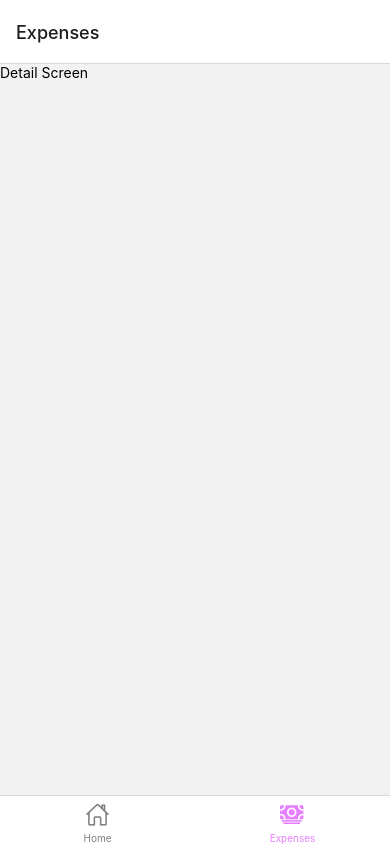
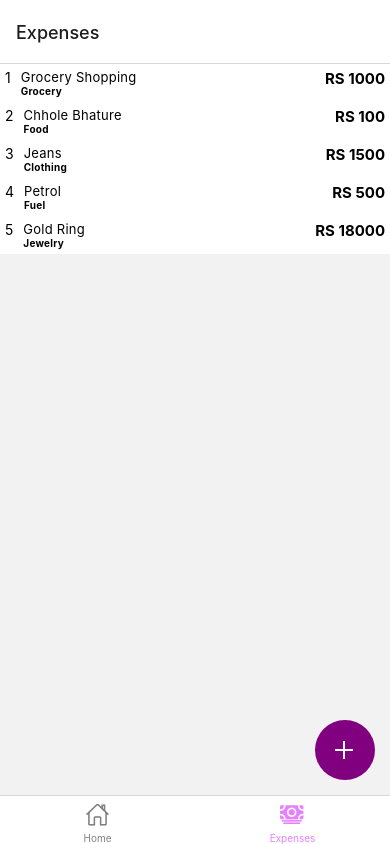
Before and after one commit to Piyush2255/Xpense, a React Native app: screen /Expenses in a window 390 px wide. Built offline with nearby package versions, Linux system fonts and the light colour scheme.

Commit message:
Added expense stack

```diff
--- a/routes/homeStack.js
+++ b/routes/homeStack.js
@@ -1,10 +1,22 @@
 import Home from '../screens/home';
-import Expense from '../screens/detail';
+import Expense from '../screens/expense';
+import AddExpense from '../screens/addExpense';
 import { NavigationContainer } from '@react-navigation/native';
 import { createBottomTabNavigator } from '@react-navigation/bottom-tabs';
+import { createNativeStackNavigator } from '@react-navigation/native-stack';
 import Ionicons from '@expo/vector-icons/Ionicons';
 
 const Tab = createBottomTabNavigator();
+const ExpenseStack=createNativeStackNavigator();
+
+function ExpenseStackScreen(){
+  return(
+    <ExpenseStack.Navigator>
+      <ExpenseStack.Screen name="Expenses" component={Expense}></ExpenseStack.Screen>
+      <ExpenseStack.Screen name="Add Expenses" component={AddExpense}></ExpenseStack.Screen>
+    </ExpenseStack.Navigator>
+  );
+}
 
 export default function Route() {
   return (
@@ -28,7 +40,7 @@ export default function Route() {
         })}
       >
         <Tab.Screen name='Home' component={Home} />
-        <Tab.Screen name='Expenses' component={Expense} />
+        <Tab.Screen name='Expenses' component={ExpenseStackScreen} options={{headerShown: false}}/>
       </Tab.Navigator>
     </NavigationContainer>
   );
--- /dev/null
+++ b/screens/addExpense.js
@@ -0,0 +1,10 @@
+import React from "react";
+import { StyleSheet, View, Text, FlatList, Button,Pressable } from "react-native";
+
+export default function AddExpense(){
+    return(
+        <View>
+            <Text>Add Expense</Text>
+        </View>
+    );
+}
--- a/screens/detail.js
+++ /dev/null
@@ -1,10 +0,0 @@
-import React from "react";
-import {StyleSheet,View,Text} from "react-native";
-
-export default function Detail(){
-    return(
-        <View>
-            <Text>Detail Screen</Text>
-        </View>
-    );
-}
--- /dev/null
+++ b/screens/expense.js
@@ -0,0 +1,109 @@
+import React from "react";
+import { StyleSheet, View, Text, FlatList, Button,Pressable } from "react-native";
+import Ionicons from '@expo/vector-icons/Ionicons';
+
+const DATA = [
+    {
+        id: "skjdfjekjfjasc",
+        title: "Grocery Shopping",
+        category: "Grocery",
+        amount: "1000"
+    },
+    {
+        id: "bvkreljfkwefvajdn",
+        title: "Chhole Bhature",
+        category: "Food",
+        amount: "100"
+    },
+    {
+        id: "kjvrjkjwenkjkjdvsdjz",
+        title: "Jeans",
+        category: "Clothing",
+        amount: "1500"
+    },
+    {
+        id: "jhdkfjafkjaejfnksdv",
+        title: "Petrol",
+        category: "Fuel",
+        amount: "500"
+    },
+    {
+        id: "jdkfjcdkjhcksjdckd",
+        title: "Gold Ring",
+        category: "Jewelry",
+        amount: "18000"
+    },
+];
+
+const Item = ({ item, index }) => {
+    return (
+        <View style={styles.expenseItem}>
+            <Text style={styles.expenseIndex}>{index + 1}</Text>
+            <View style={styles.expensedetail}>
+                <Text style={styles.expenseTitle}>{item.title}</Text>
+                <Text style={styles.expenseCategory}>{item.category}</Text>
+            </View>
+            <Text style={styles.expenseAmount}>RS {item.amount}</Text>
+        </View>
+    );
+};
+
+export default function Expense({navigation}) {
+    return (
+        <View style={styles.container}>
+            <View style={styles.expenseList}>
+                <FlatList data={DATA} renderItem={Item} keyExtractor={(item) => item.id} scrollEnabled={true} />
+            </View>
+            <Pressable style={styles.button} onPress={()=>navigation.navigate("Add Expenses")}>
+                <Ionicons name="add" size={32} color="white"></Ionicons>
+            </Pressable>
+        </View>
+    );
+}
+
+const styles = StyleSheet.create({
+    container:{
+        flex: 1
+    },
+    expenseList: {
+
+    },
+    expenseItem: {
+        backgroundColor: "white",
+        // flex: 1,
+        flexDirection: "row",
+        justifyContent: "space-around",
+        padding: 5
+    },
+    expenseIndex: {
+        marginRight: 10
+    },
+    expensedetail: {
+        flex: 1,
+    },
+    expenseTitle: {
+        // fontWeight: "bold",
+        fontSize: 13,
+        letterSpacing: 0.25
+    },
+    expenseCategory: {
+        fontWeight: "bold",
+        fontSize: 10,
+        letterSpacing: 0.25
+    },
+    expenseAmount: {
+        fontWeight: "bold",
+        fontSize: 15,
+    },
+    button:{
+        right: 15,
+        bottom: 15,
+        position: "absolute",
+        borderRadius: 30,
+        width: 60,
+        height: 60,
+        backgroundColor: "purple",
+        alignItems: "center",
+        justifyContent: "center"
+    }
+});
```
